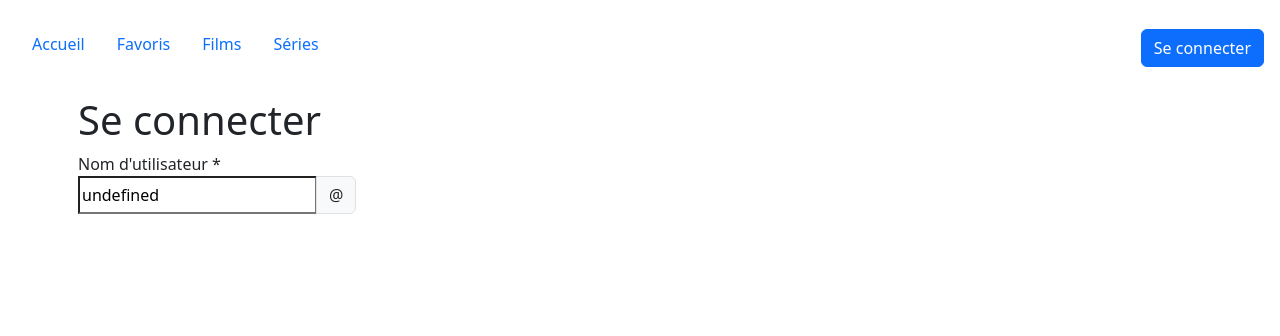
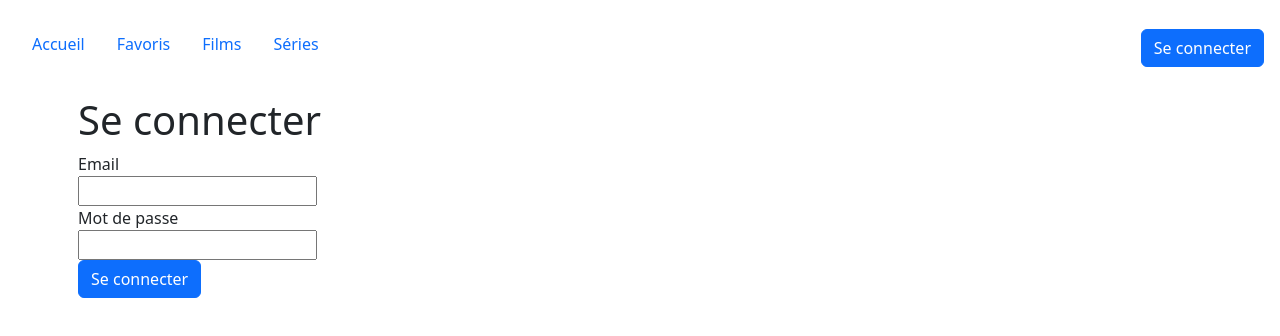
Before and after one commit to LarekMehdi/FO-cine-verse, an Angular app: page /signin in a window 1280 px wide. Shown: the top 336 px of the page. Built offline with nearby package versions, Linux system fonts and the light colour scheme.

Commit message:
wip formulaire signin

```diff
--- a/src/app/auth/signin/signin.html
+++ b/src/app/auth/signin/signin.html
@@ -1,13 +1,18 @@
 <article>
     <app-title content="Se connecter"/>
 
-    <section>
+    <form (submit)="signin($event)">
         <app-input-text
-            [(content)]="test"
-            label="Nom d'utilisateur"
-            placeholder="Entrez votre nom"
-            [isRequired]="true"
-            symbol="@"
+            label="Email"
+            [formControl]="emailControl"
         />
-    </section>
+
+        <app-input-text
+            label="Mot de passe"
+            [formControl]="passwordControl"
+        />
+
+
+        <button type="submit" class="btn btn-primary">Se connecter</button>
+    </form>
 </article>
--- a/src/app/auth/signin/signin.ts
+++ b/src/app/auth/signin/signin.ts
@@ -1,6 +1,7 @@
 import { Component } from '@angular/core';
 import { Title } from '../../components/shared/title/title';
 import { InputText } from "../../components/inputs/input-text/input-text";
+import { FormBuilder, FormControl, FormGroup, Validators } from '@angular/forms';
 
 @Component({
   selector: 'app-signin',
@@ -13,4 +14,34 @@ import { InputText } from "../../components/inputs/input-text/input-text";
 })
 export class Signin {
 
+  signinForm: FormGroup;
+
+  constructor(private fb: FormBuilder) {
+    this.signinForm = this.fb.group({
+      email: ['', [Validators.required, Validators.email]],
+      password: ['', [Validators.required, Validators.minLength(6)]]
+    });
+  }
+
+  get emailControl(): FormControl {
+  return this.signinForm.get('email') as FormControl;
 }
+
+  get passwordControl(): FormControl {
+    return this.signinForm.get('password') as FormControl;
+  }
+
+  signin(event: Event) {
+    event.preventDefault();
+
+    if (this.signinForm.invalid) {
+      this.signinForm.markAllAsTouched();
+      return;
+    }
+
+    console.log('Form values:', this.signinForm.value);
+
+
+  }
+
+}
--- a/src/app/components/inputs/input-text/input-text.html
+++ b/src/app/components/inputs/input-text/input-text.html
@@ -11,13 +11,11 @@
 
     <aside class="input-group">
         <input
-        type="text"
-        [name]="name"
-        [placeholder]="placeholder"
-        [ngClass]="inputClass"
-        [value]="content"
-        [disabled]="disabled"
-        (input)="onInput($event)"
+            type="text"
+            [name]="name"
+            [placeholder]="placeholder"
+            [ngClass]="inputClass"
+            [disabled]="disabled"
         />
         @if (symbol) {
             <span class="input-group-text">{{ symbol }}</span>
@@ -26,8 +24,8 @@
     </aside>
 </div>
 
-@if (validation?.dirty && validation?.invalid) {
+@if (hasError) {
     <small class="text-danger">
-        {{ validation?.errors?.[0]?.message }}
+        {{ formControl?.errors }}
     </small>
 }
--- a/src/app/components/inputs/input-text/input-text.ts
+++ b/src/app/components/inputs/input-text/input-text.ts
@@ -1,21 +1,22 @@
 
 import { NgClass } from '@angular/common';
 import { Component, Input, Output, EventEmitter } from '@angular/core';
+import { FormControl, ReactiveFormsModule } from '@angular/forms';
 
 @Component({
   selector: 'app-input-text',
   imports: [
-    NgClass
+    NgClass,
+    ReactiveFormsModule,
   ],
   templateUrl: './input-text.html',
   styleUrl: './input-text.css'
 })
 export class InputText {
 
-  @Input() content!: string;
   @Input() label?: string;
   @Input() name?: string;
-  @Input() placeholder?: string;
+  @Input() placeholder: string = ''
   @Input() displayLabel = true;
   @Input() inline = false;
   @Input() isRequired = false;
@@ -23,9 +24,13 @@ export class InputText {
   @Input() inputClass?: string;
   @Input() labelClass?: string;
   @Input() symbol?: string;
-  @Input() validation?: any;
+  @Input() formControl?: FormControl;
 
   @Output() contentChange = new EventEmitter<string>();
+
+  get hasError() {
+    return this.formControl?.invalid && (this.formControl?.dirty || this.formControl?.touched);
+  }
 
   onInput(event: Event) {
     const input = event.target as HTMLInputElement;
```
